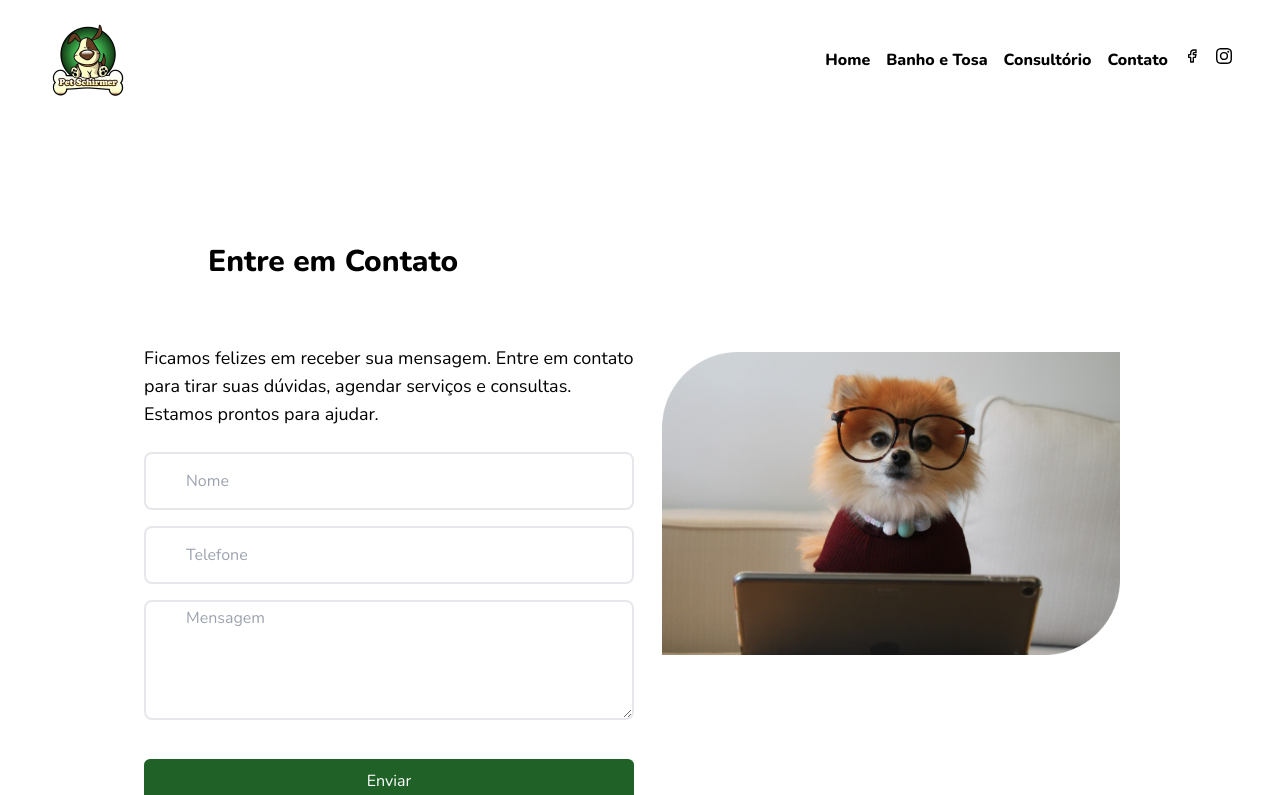
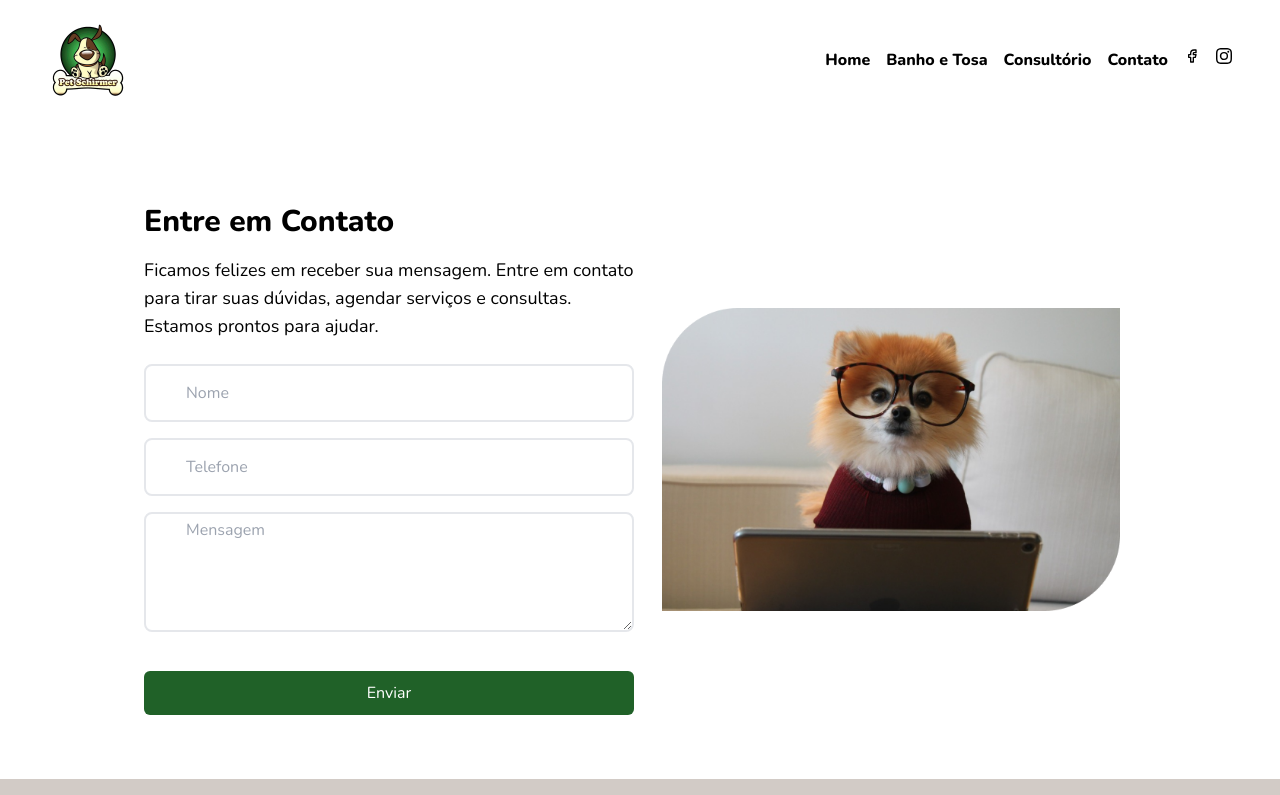
Before and after one commit to deniseschirmer/next-petschirmer, a Next.js app: page /contato in a window 1280 px wide. Shown: the top 795 px of the page. Built offline with nearby package versions, Linux system fonts and the light colour scheme.

Commit message:
style: fixing style contact page

```diff
--- a/src/app/contato/page.tsx
+++ b/src/app/contato/page.tsx
@@ -58,13 +58,13 @@ const Contato = () => {
 
   return (
     <>
-      <section className="flex flex-col p-4 md:p-12 mx-auto font-nunito md:py-10 md:px-36 lg:px-36 lg:mt-5 gap-6 xl:gap-24">
+      <section className="flex flex-col p-4 md:p-12 mx-auto md:flex-wrap lg:flex-nowrap font-nunito md:py-10 md:px-6 lg:px-36 lg:mt-5 gap-6 xl:gap-24">
         <div className="flex flex-col md:flex-row gap-3">
           <div className="md:w-1/2">
-            <h1 className="text-2xl md:text-3xl font-extrabold pt-6 px-4 md:p-16">
+            <h1 className="text-2xl md:text-3xl font-extrabold pt-6 pr-4 md:pr-16">
               Entre em Contato
             </h1>
-            <p className="mb-4 text-sm md:text-base lg:text-lg font-normal leading-5">
+            <p className="mb-4 mt-4 text-sm md:text-base lg:text-lg font-normal leading-5">
               Ficamos felizes em receber sua mensagem. Entre em contato para
               tirar suas dúvidas, agendar serviços e consultas. Estamos prontos
               para ajudar.
@@ -106,9 +106,11 @@ const Contato = () => {
                   <p className="text-red-500">{errors.mensagem}</p>
                 )}
               </div>
-              <button className="flex bg-dark-green rounded-md text-white w-80 h-9 md:w-[696px] lg:w-full lg:h-11 text-sm md:text-base items-center justify-center p-1 gap-2 my-6">
-                Enviar
-              </button>
+              <div className="flex flex-col items-center justify-center">
+                <button className="flex bg-dark-green rounded-md text-white w-full h-9 lg:h-11 text-sm md:text-base items-center justify-center p-1 gap-2 my-6">
+                  Enviar
+                </button>
+              </div>
             </form>
           </div>
           <div className="w-full md:w-1/2 p-4 flex items-center justify-center">
```
